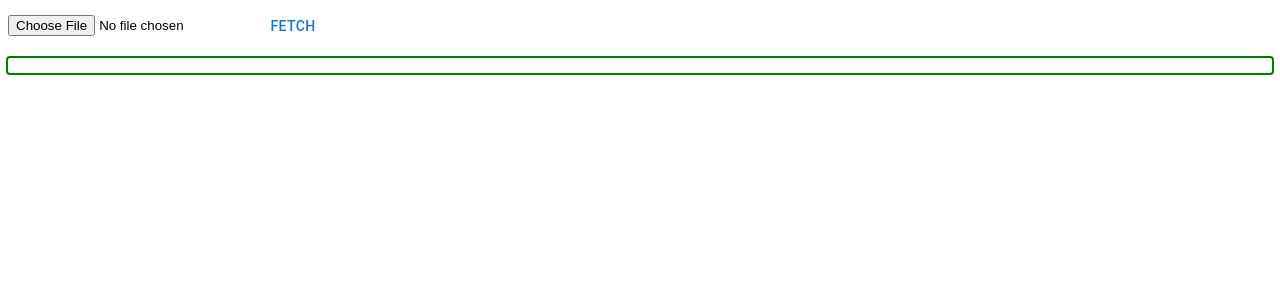
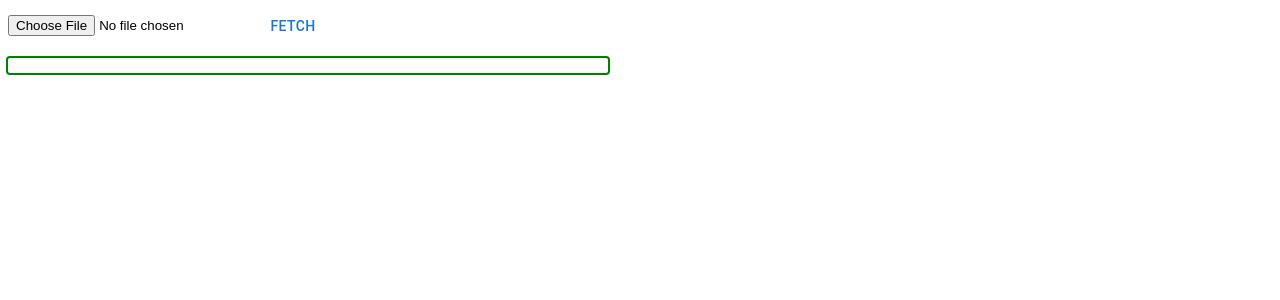
Before and after one commit to beccathomson/json-parser, a React (Create React App) app: page / in a window 1280 px wide. Shown: the top 300 px of the page. Built offline with nearby package versions, Linux system fonts and the light colour scheme.

Commit message:
Prettier

```diff
--- a/src/App.css
+++ b/src/App.css
@@ -45,6 +45,13 @@
 .invalid {
   outline: red 2px solid;
 }
+
 pre {
-  border-radius: 2px
+  border-radius: 2px;
+  max-width: 600px;
 }
+.buttonSection{
+  display: flex;
+  justify-content: space-between;
+  width: 600px;
+}
```
Also changed, not shown: 1 other file (tests, documents, lock files or other folders).
